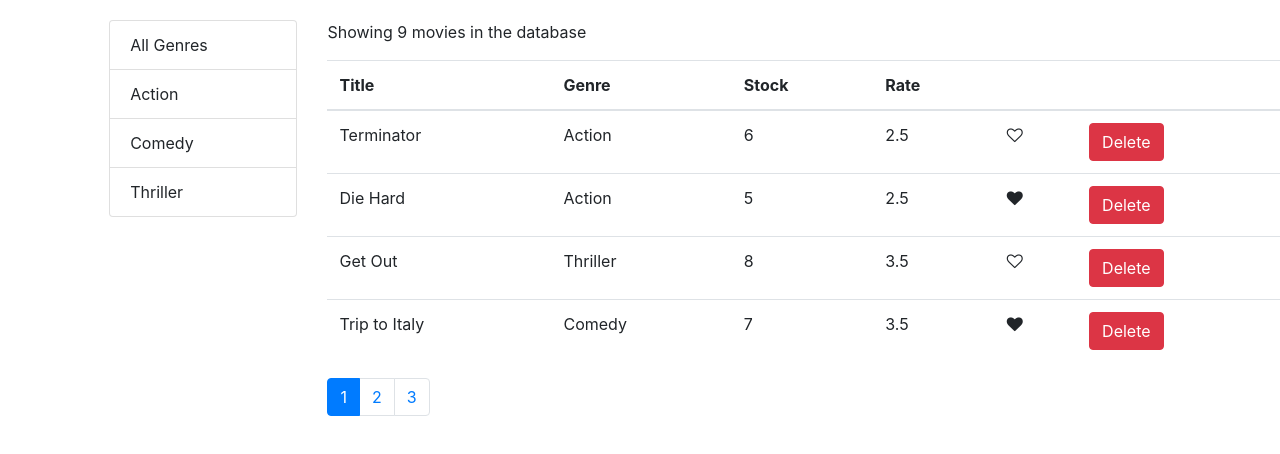
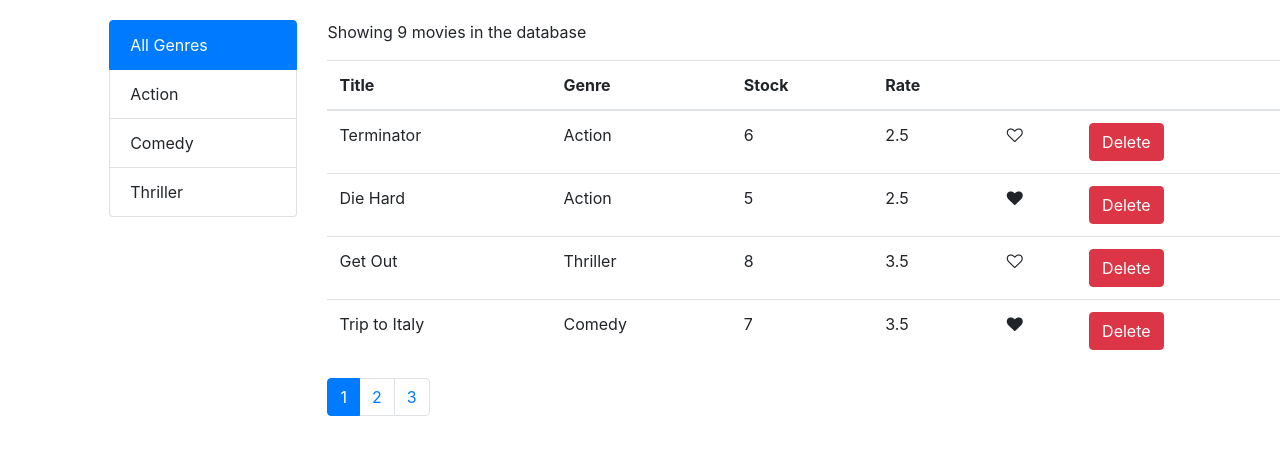
Before and after one commit to tomstagg/Vidly, a React (Create React App) app: page / in a window 1280 px wide. Shown: the top 454 px of the page. Built offline with nearby package versions, Linux system fonts and the light colour scheme.

Commit message:
ListGroup fixes

```diff
--- a/src/components/common/listGroup.jsx
+++ b/src/components/common/listGroup.jsx
@@ -15,7 +15,9 @@ const ListGroup = props => {
           onClick={() => onItemSelect(item)}
           key={item[valueProperty]}
           className={
-            selectedItem === item ? "list-group-item active" : "list-group-item"
+            selectedItem[textProperty] === item[textProperty]
+              ? "list-group-item active"
+              : "list-group-item"
           }
         >
           {item[textProperty]}
--- a/src/components/movie.jsx
+++ b/src/components/movie.jsx
@@ -16,9 +16,10 @@ class Movie extends Component {
   };
 
   componentDidMount() {
-    const genres = [{ name: "All Genres" }, ...getGenres()];
+    const defaultGenre = { id: "", name: "All Genres" };
+    const genres = [defaultGenre, ...getGenres()];
 
-    this.setState({ movies: getMovies(), genres });
+    this.setState({ movies: getMovies(), genres, selectedGenre: defaultGenre });
   }
 
   handleDelete = movie => {
```
